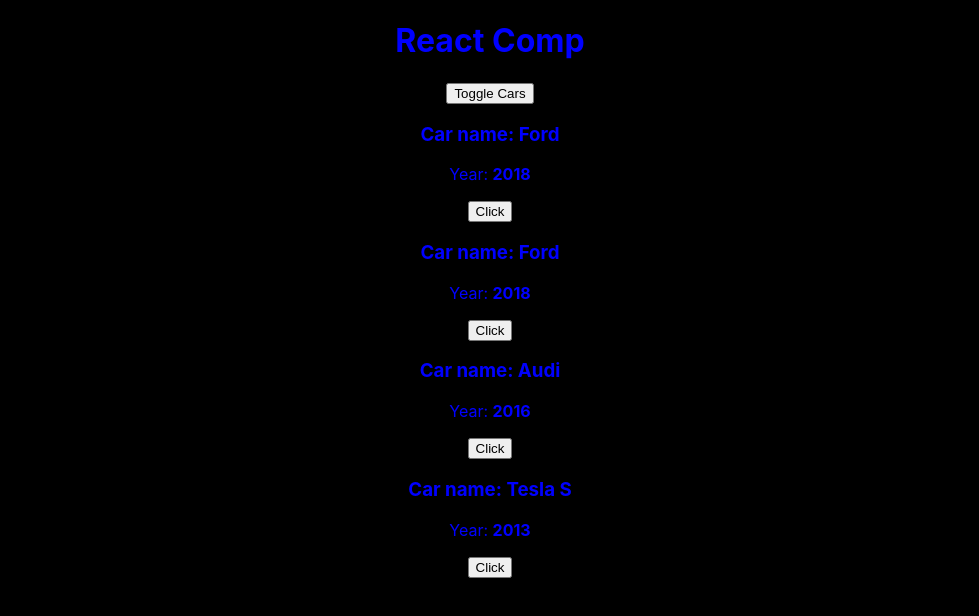
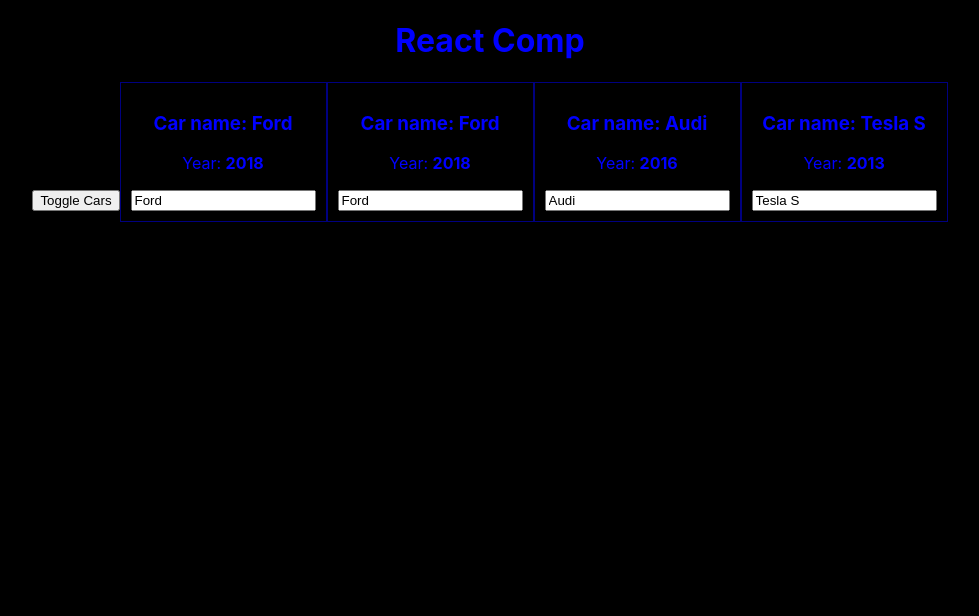
Before and after one commit to SergeevVasily/react-theory, a React (Create React App) app: page / in a window 1280 px wide. Both pictures are taken after a click on the button "Toggle Cars". Shown: the top 616 px of the page, without its empty margins (150-1129 px from the left). Built offline with nearby package versions, Linux system fonts and the light colour scheme.

Commit message:
Style and namehandler update

```diff
--- a/src/App.js
+++ b/src/App.js
@@ -15,15 +15,22 @@
       showCars: false
   }
 
-  toggleCarsHandler = () =>{                       // hide / show cars method
-    this.setState({
-      showCars: !this.state.showCars
-    })
+  onChangeName= (name, index) =>{
+      const car = this.state.cars[index]
+      car.name = name;
+        const cars = [...this.state.cars]
+      cars.index = car
+      this.setState({cars})
   }
 
-  changeTitleHandler = pageTitle =>{
-      this.setState({pageTitle})
-  }
+     toggleCarsHandler = () =>{                       // hide / show cars method
+         this.setState({
+          showCars: !this.state.showCars
+        })
+      }
+      // changeTitleHandler = pageTitle =>{
+      //     this.setState({pageTitle})
+      // }*/
 
   render(){
     console.log('render')
@@ -42,7 +49,7 @@
                         key={index}
                         name={car.name}
                         year={car.year}
-                        onChangeTitle={ () => this.changeTitleHandler(car.name)}
+                        onChangeName={ event => this.onChangeName(event.target.value, index)}
                     />
                 )
             })
--- a/src/Car/Car.js
+++ b/src/Car/Car.js
@@ -1,9 +1,16 @@
 import React from 'react';
 
 export default props => (
-    <div>
+
+    <div style={{
+        border: '1px solid navy',
+        marginBottom: '10px',
+        display: 'inline-block',
+        padding: '10px'
+    }}>
         <h3>Car name: {props.name}</h3>
         <p>Year: <strong>{props.year}</strong></p>
-        <button onClick={props.onChangeTitle}>Click</button>
+        <input type="text" onChange={props.onChangeName} value={props.name}/>
+        {/*<button onClick={props.onChangeTitle}>Click</button>*/}
     </div>
 )
```
